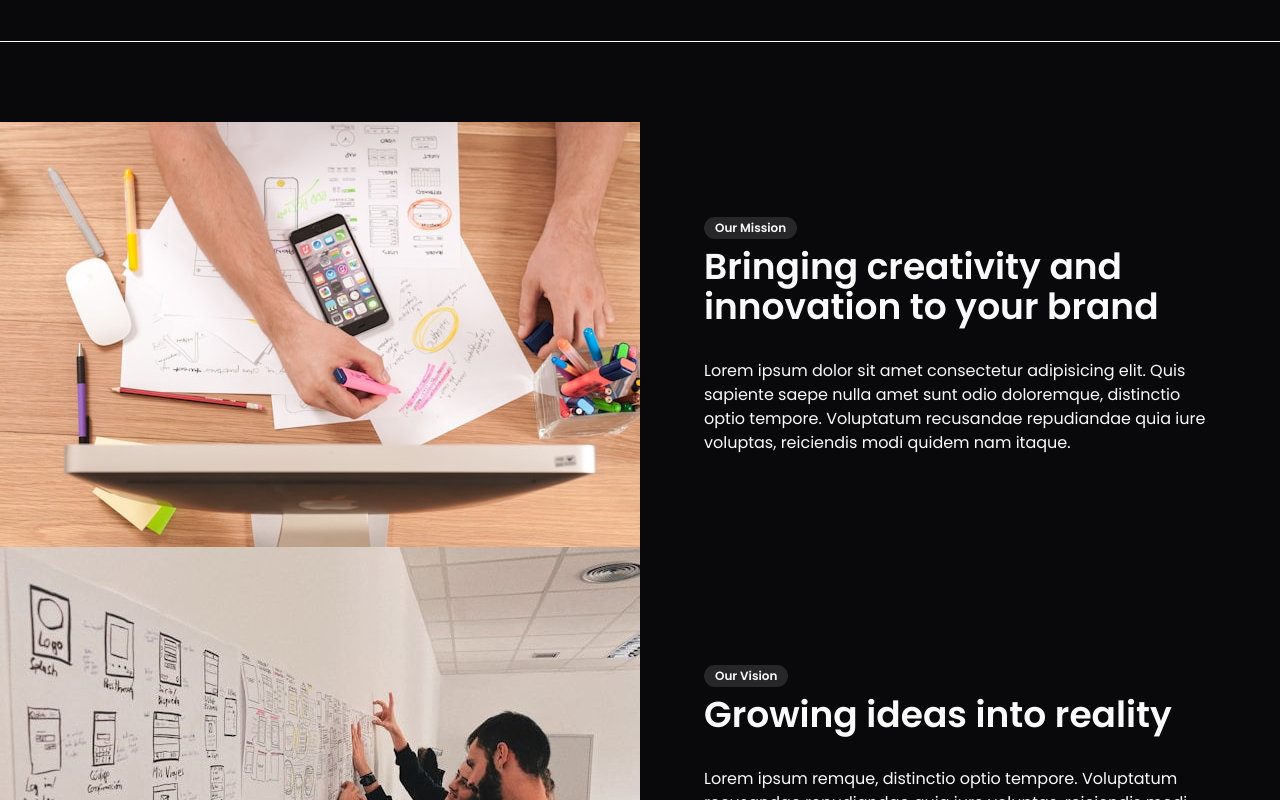
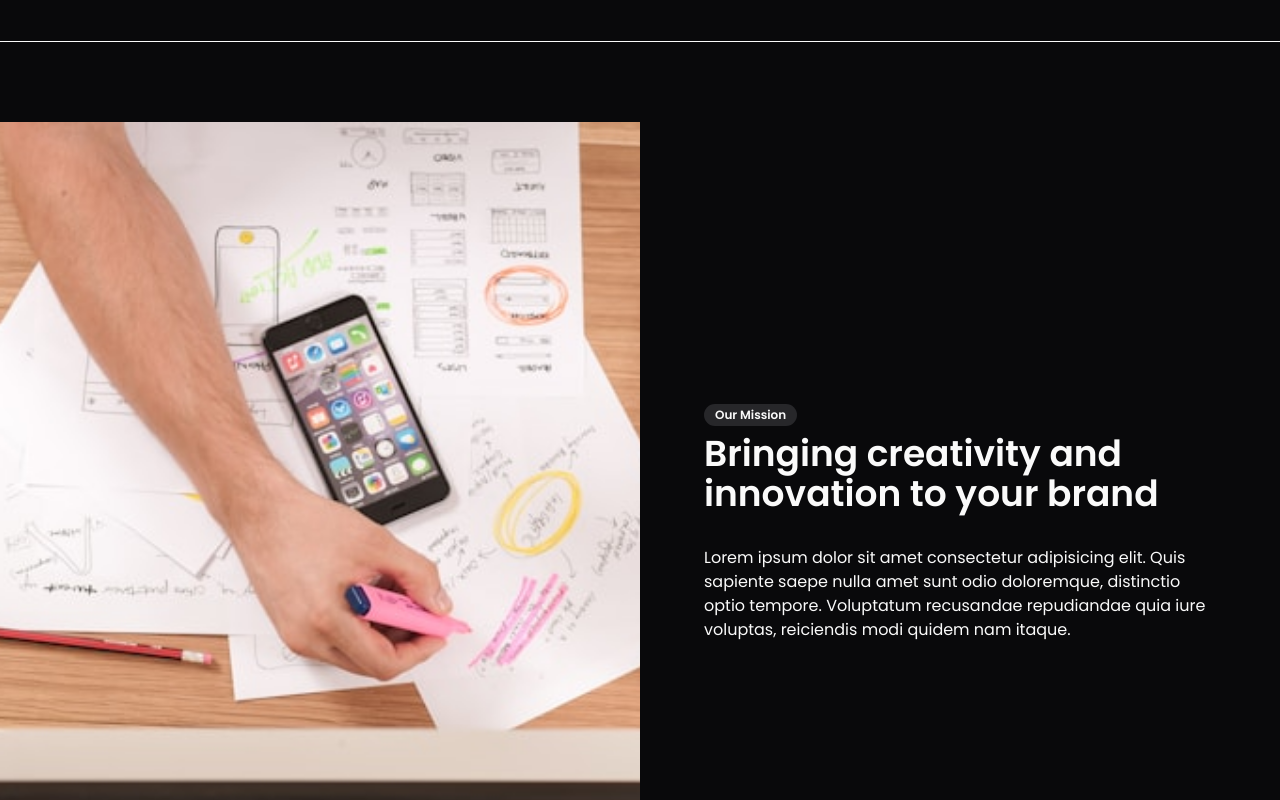
Before and after one commit to StepAsideLiL/effects, a Next.js app: page /home-pages/02 in a window 1280 px wide. Shown: the part 3020-3820 px from the top of the page. Built offline with nearby package versions, Linux system fonts and the light colour scheme.

Commit message:
update: image size

```diff
--- a/app/(home-page-design)/home-pages/02/page.tsx
+++ b/app/(home-page-design)/home-pages/02/page.tsx
@@ -266,9 +266,15 @@ export default function Page() {
       <section className="py-20">
         <div className="min-h-screen w-full">
           {ourVisions.map((list, i) => (
-            <div key={i} className="flex w-full items-center">
+            <div key={i} className="flex min-h-screen w-full items-center">
               <div className="w-full">
-                <Image src={list.image} alt="Image" width={1000} height={100} />
+                <Image
+                  src={list.image}
+                  alt="Image"
+                  width={1000}
+                  height={1000}
+                  className="min-h-screen object-cover"
+                />
               </div>
 
               <div className="flex w-full flex-col">
```
